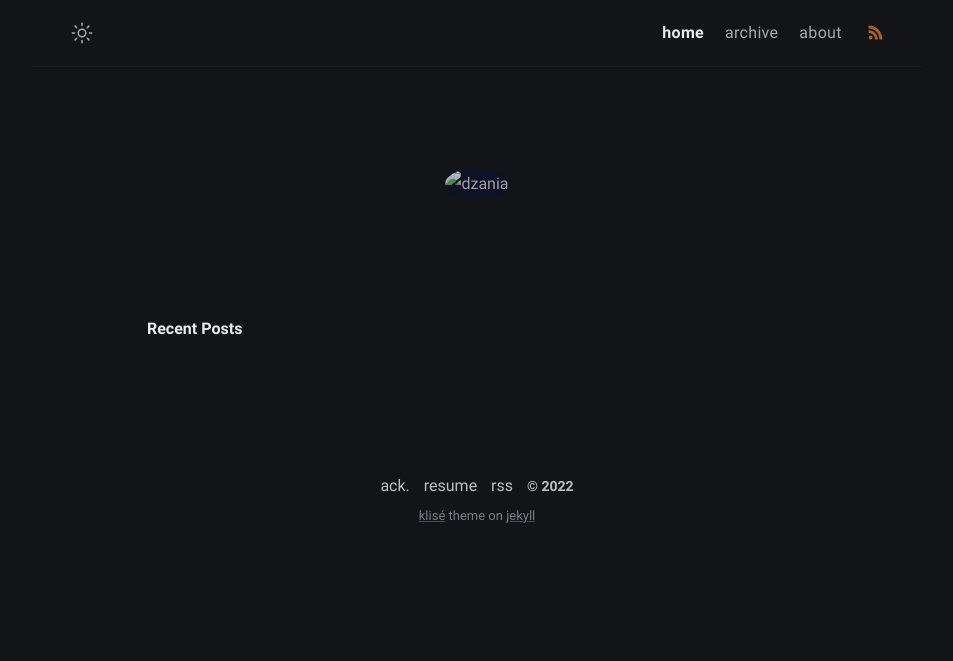
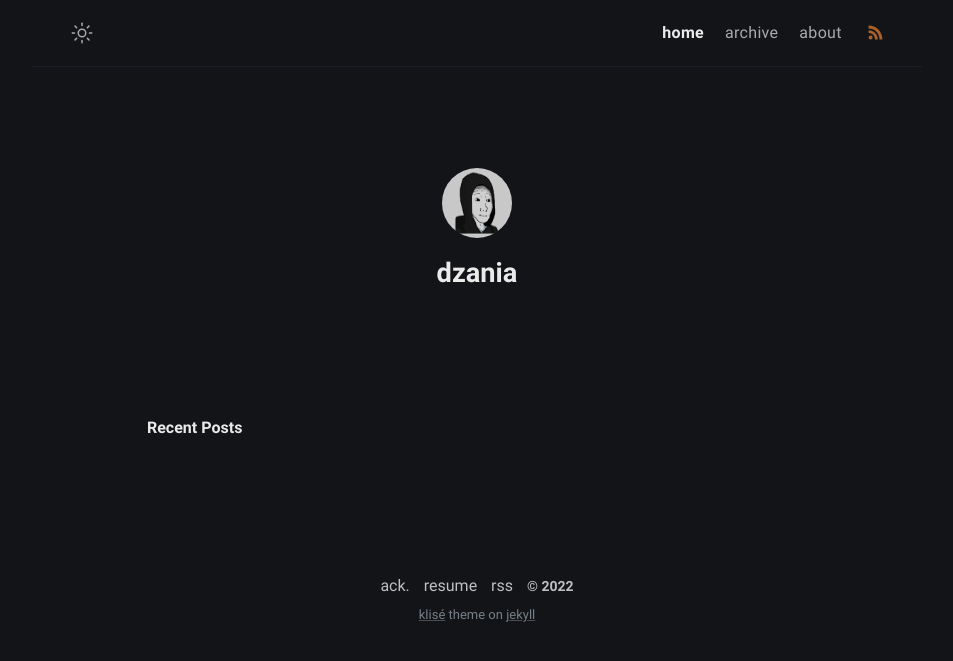
Before and after one commit to dzania/dzania.github.io, a Jekyll site: the page built from index.md, in a window 1280 px wide. Shown: the top 661 px of the page, without its empty margins (163-1116 px from the left). Built offline with Jekyll 4.4.1, drawn with Linux system fonts in a browser that asks for light colours.

Commit message:
fix: avatar:

```diff
--- a/_config.yml
+++ b/_config.yml
@@ -1,18 +1,19 @@
 # Site settings
-title: Dzania personal website    # site title
+title: Dzania personal website #  site title
 description: >- # site description
-  Too busy to add description rn. Ryan Gosling enjoyer(He's literally me)
+  TODO
 lang: en-US # default lang
 timezone: Europe/Berlin # set your timezone
-image: assets/img/ogp.png # This image used for Open Graph more info https://ogp.me/
 repo: https://github.com/piharpi/jekyll-klise # site repo [optional]
 mode: dark # default theme "dark" | "light"
 
 # Profile settings
 author:
+  name:  dzania # author name
   username: dzania # general username
   github: dzania # github username
   email: akantorczyk@gmail.com # email adress
+  avatar:  /assets/img/119-1193544_10468668-wojak-in-hoodie.png
 
 # URL settings
 url: "https://dzania.github.io/" #
```
Also changed, not shown: assets/img/119-1193544_10468668-wojak-in-hoodie.png (added).
